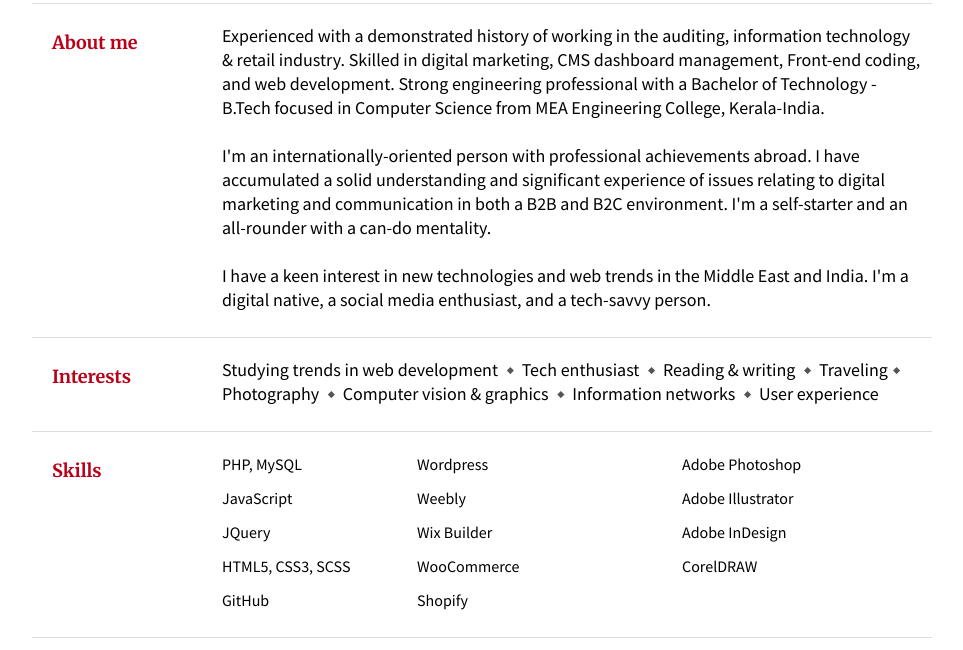
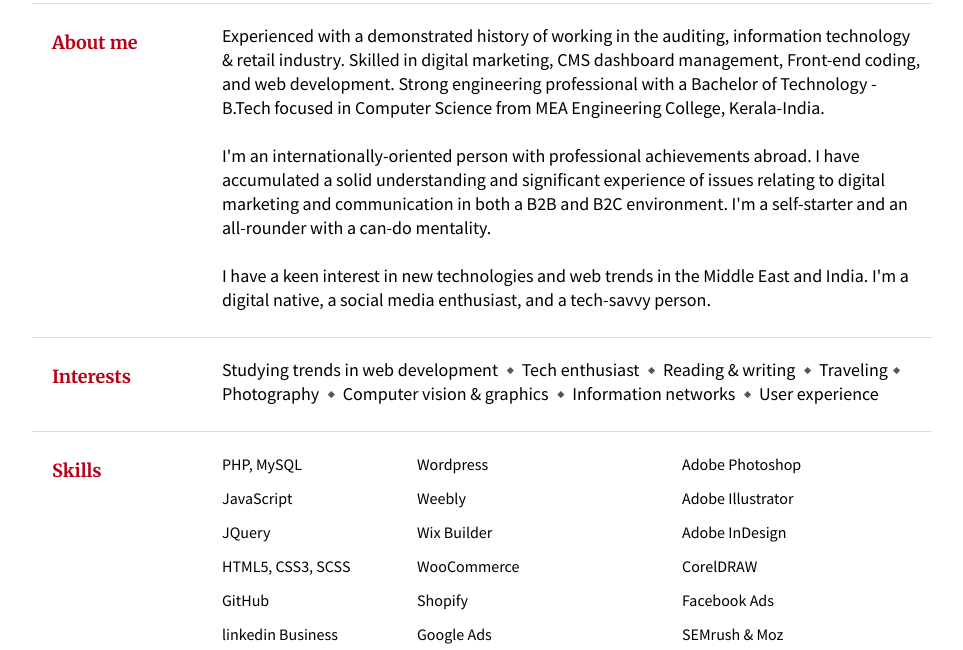
Before and after one commit to suhailvp/portfolio, a plain HTML site: page index.html in a window 1280 px wide. Shown: the part 145-795 px from the top of the page, without its empty margins (158-1121 px from the left). Drawn offline with Linux system fonts and the light colour scheme.

Commit message:
Update index.html

```diff
--- a/index.html
+++ b/index.html
@@ -41,6 +41,7 @@
                         <li>JQuery</li>
                         <li>HTML5, CSS3, SCSS</li>
                         <li>GitHub</li>
+                        <li>linkedin Business</li>
                     </ul>
                     <ul class="skills" style="width:35%">
                         <li>Wordpress</li>
@@ -48,12 +49,15 @@
                         <li>Wix Builder</li>
                         <li>WooCommerce</li>
                         <li>Shopify</li>
+                        <li>Google Ads</li>
                     </ul>
                     <ul class="skills">
                         <li>Adobe Photoshop</li>
                         <li>Adobe Illustrator</li>
                         <li>Adobe InDesign</li>
                         <li>CorelDRAW</li>
+                        <li>Facebook Ads</li>
+                        <li>SEMrush & Moz</li>
                     </ul>
                 </div>
             </div>
```
